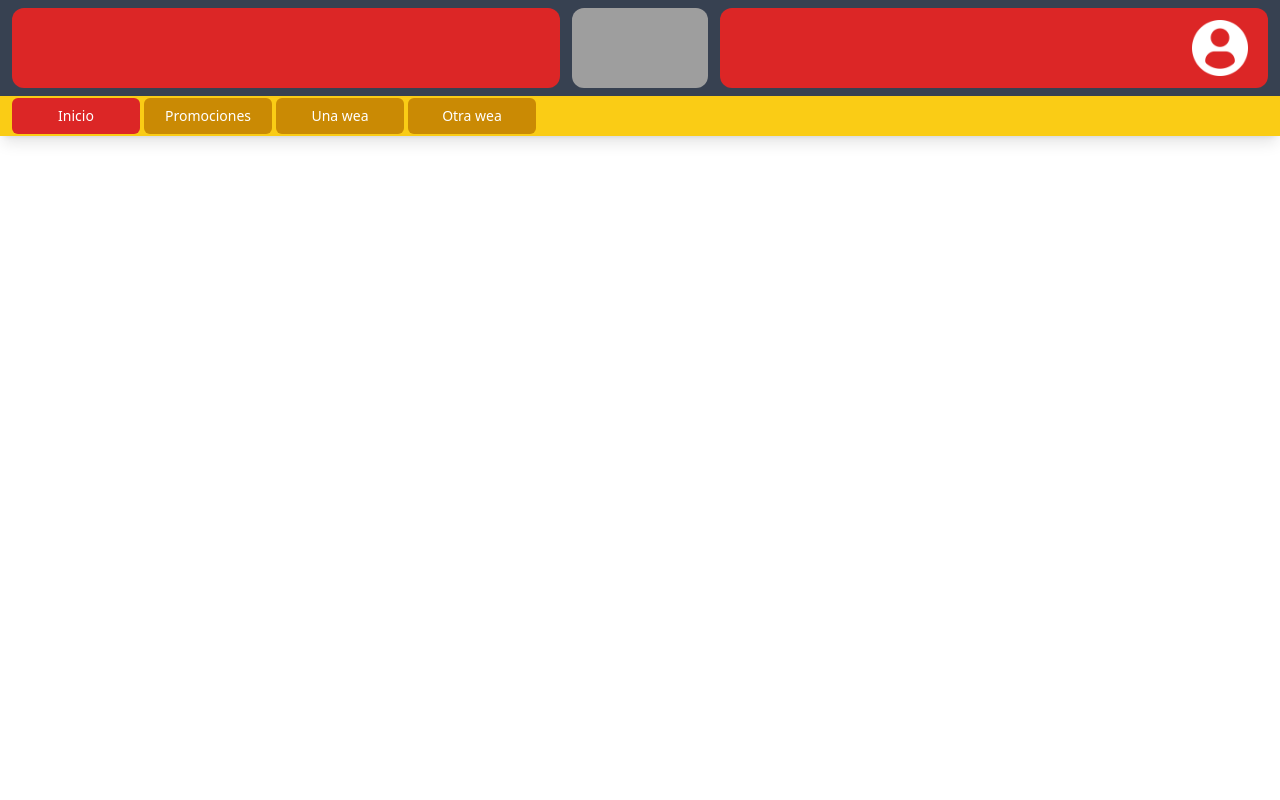
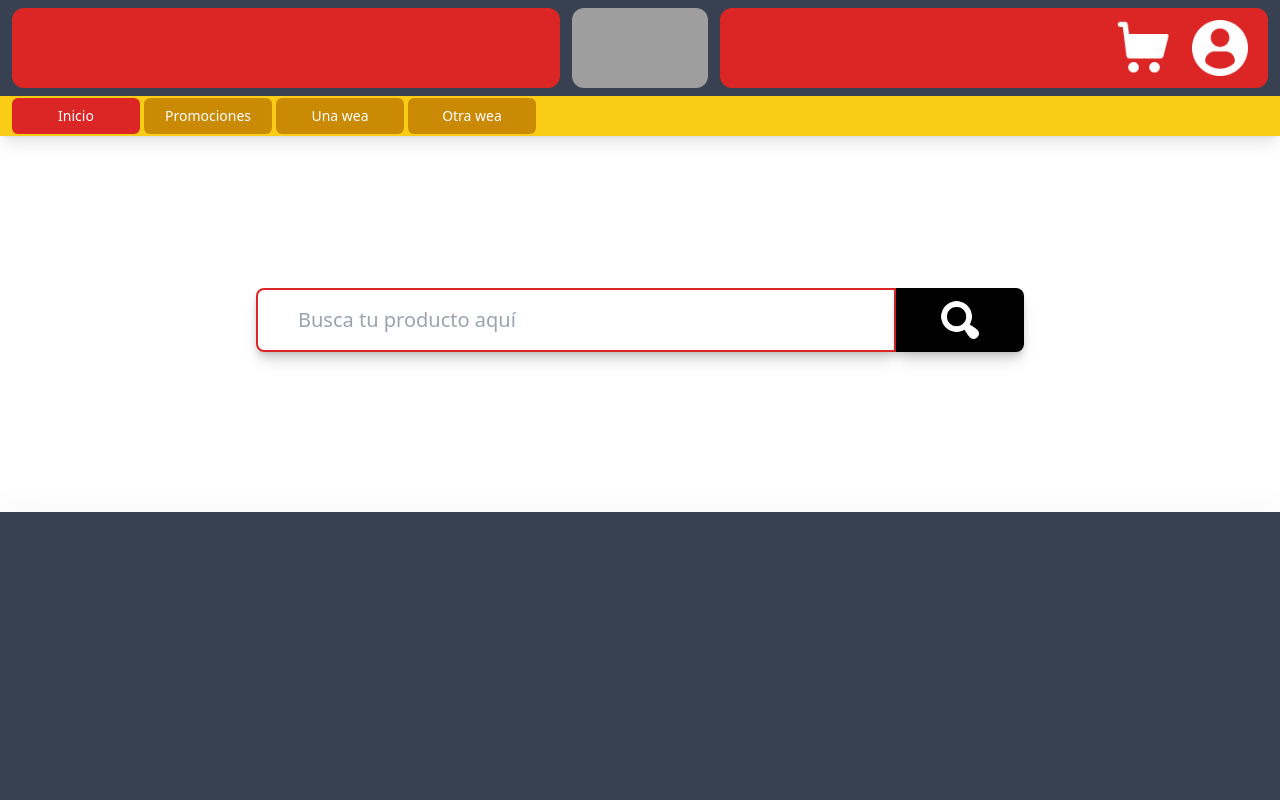
Before and after one commit to RaphaChi08/pagina_oxxo, a React (Create React App) app in the folder oxxo_page/: page / in a window 1280 px wide. Shown: the top 800 px of the page. Built offline with nearby package versions, Linux system fonts and the light colour scheme; grey boxes are pictures that could not be loaded.

Commit message:
Se modificó el body, para que tenga lugar las cards y una barra de busqueda, también se hizo que el header siempre estuviera fijó aunque se scrollé

```diff
--- a/oxxo_page/src/App.js
+++ b/oxxo_page/src/App.js
@@ -1,5 +1,7 @@
 import './App.css';
-import profile from './profile-user.png'
+import profile from './profile-user.png';
+import cart from './shopping-cart.png';
+import search from "./search.png";
 
 const navigation = [
   { name: 'Inicio', href: '#', current: true },
@@ -14,26 +16,31 @@ function classNames(...classes) {
 
 export default function App() {
   return (
-    <div>
+    <div className="relative">
+      <header className="fixed w-full z-50">
+
         {/* Parte gris-roja con el logo */}
-      <header className="h-24 bg-gray-700 flex items-center justify-center">
+        <div className="h-24 bg-gray-700 flex items-center justify-center">
           <div className='w-3/6 h-5/6 bg-red-600 rounded-xl ml-3' />
           <div className='h-5/6 w-40 rounded-xl mx-3'>
             <button className='w-full h-full rounded-xl'>
               <img className='h-full w-full rounded-xl' src='https://www.oxxo.com/img/logo-r.png' />
             </button>
           </div>
-
           <div className='w-6/12 h-5/6 bg-red-600 rounded-xl mr-3 flex items-center justify-end'>
+            <button className="w-14 mr-5">
+              <img className="w-full" src={cart}></img>
+            </button>
             <button className='w-14 mr-5'>
-            <img className='w-full' src={profile}></img>
+              <img className='w-full' src={profile} />
             </button>
           </div>
-      </header>
+        </div>
+
         {/* parte amarilla, aquí van las opciones */}
         <div className='h-10 bg-yellow-400 shadow-lg flex items-center'>
           <div className="hidden sm:ml-3 sm:block">
-          <div className="flex space-x-1">
+            <div className="flex space-x-1 items-center">
               {navigation.map((item) => (
                 <a
                   key={item.name}
@@ -50,12 +57,25 @@ export default function App() {
             </div>
           </div>
         </div>
+
+      </header>
+
       {/* Aquí va toda la parte de las cards y demas cosas */}
-      <body>
+      <body className="relative z-40 pt-32">
+        <div className="w-full h-96 flex justify-center items-center fixed z-30 bg-transparent">
+          <input className="w-6/12 py-4 px-10 text-xl font-medium rounded-s-lg shadow-lg drop-shadow-lg border-red-600 border-2" placeholder="Busca tu producto aquí" />
+          <button className="w-32 h-16 rounded-e-lg bg-black flex items-center justify-center shadow-lg drop-shadow-lg">
+            <img className="h-full p-3" src={search} />
+          </button>
+        </div>
+        <div className="w-full h-96 flex justify-center items-center relative z-20 bg-transparent" />
+        {/* Aca van las cards, quita el h-lvh porque ese tamaño de height es solo de ejemplo, el chiste es que se ajusta a la cantidad de cards en la pagina */}
+        <div className="h-lvh w-full bg-gray-700 relative z-40 drop-shadow-2xl"></div>
 
       </body>
+
       {/* Pie de pagina, una parte de información al final */}
-      <footer className='bg-black'>
+      <footer className='bg-black h-24 w-full'>
 
       </footer>
     </div>
```
Also changed, not shown: oxxo_page/src/search.png (added), oxxo_page/src/shopping-cart.png (added). Lines whose indentation alone changed are shown as unchanged.
